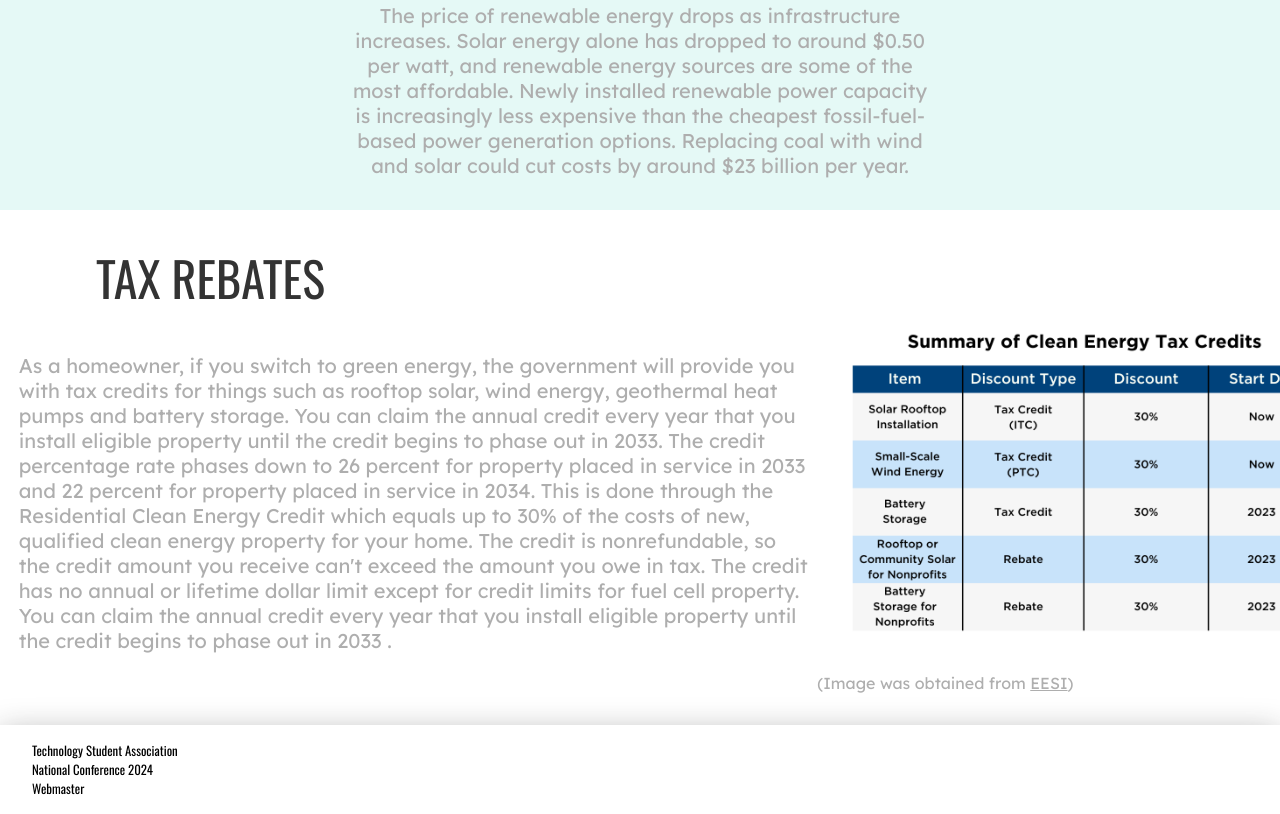
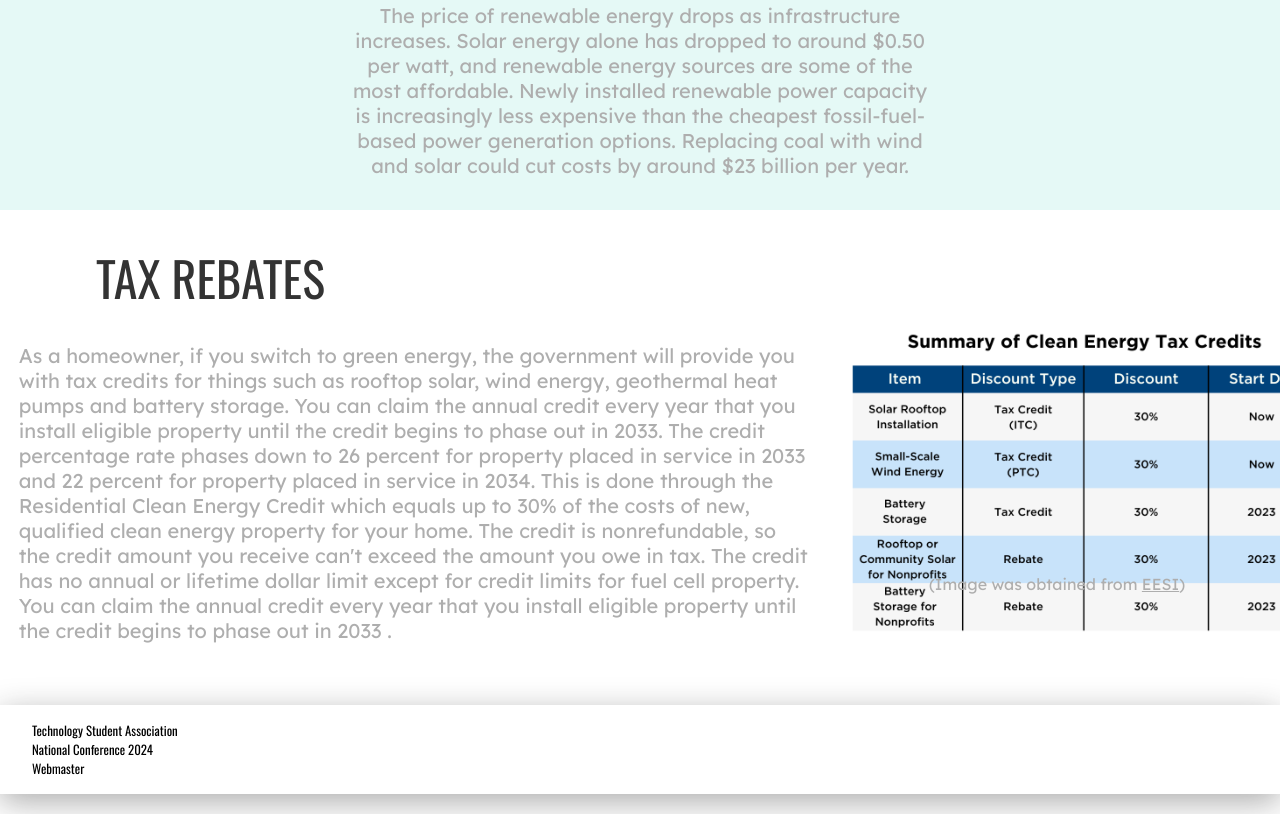
Before and after one commit to Srikark-17/greenwise, a React app: page /costs in a window 1280 px wide. Shown: the part 661-1475 px from the top of the page. Built offline with nearby package versions, Linux system fonts and the light colour scheme.

Commit message:
aligned cost caption

```diff
--- a/src/Costs/Costs.css
+++ b/src/Costs/Costs.css
@@ -130,6 +130,7 @@
 .credit {
   color: #aeaeae;
   font-family: "Lexend", "sans-serif";
+  position:absolute; right:95px; top:1235px;
 }
 
 .credit > a {
```
